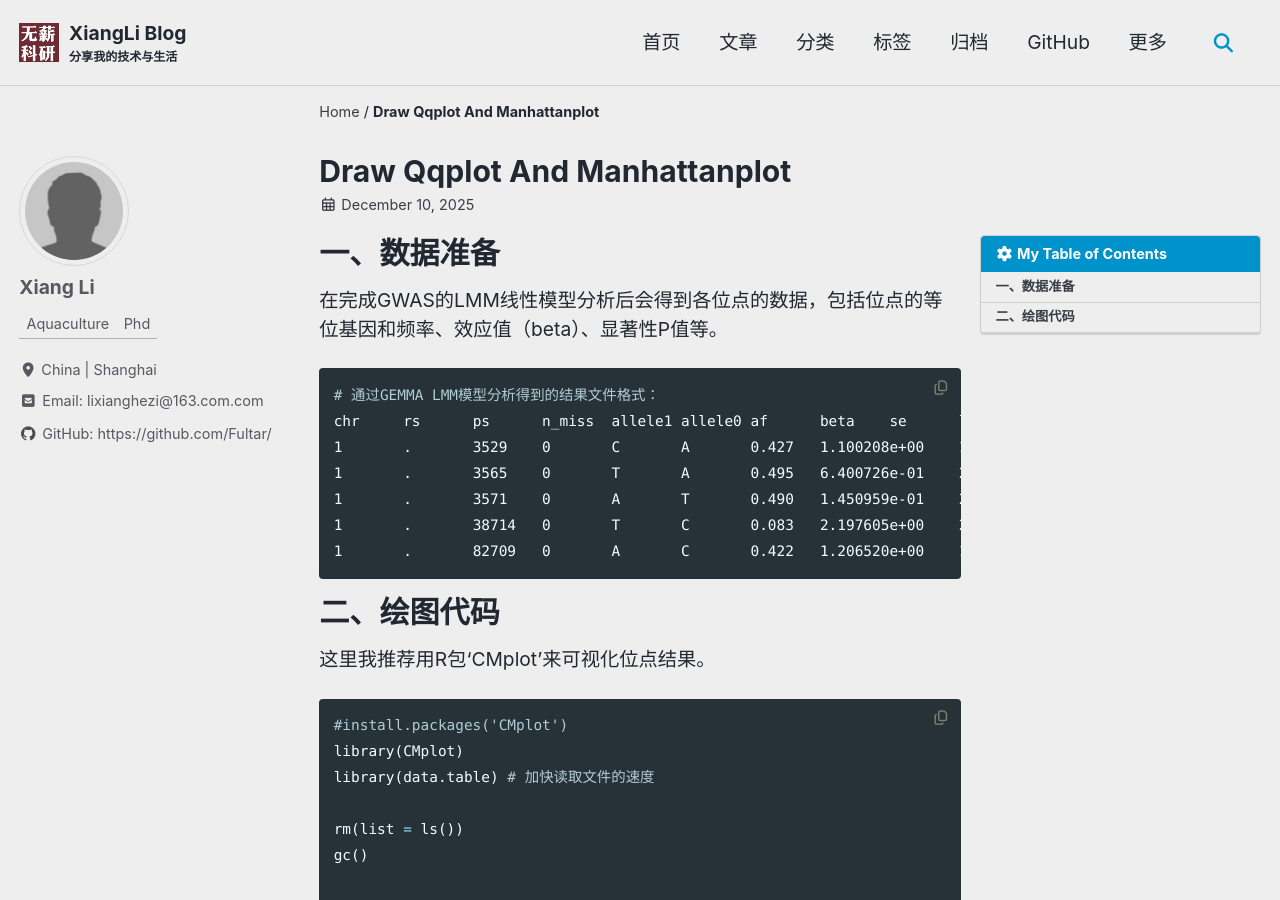
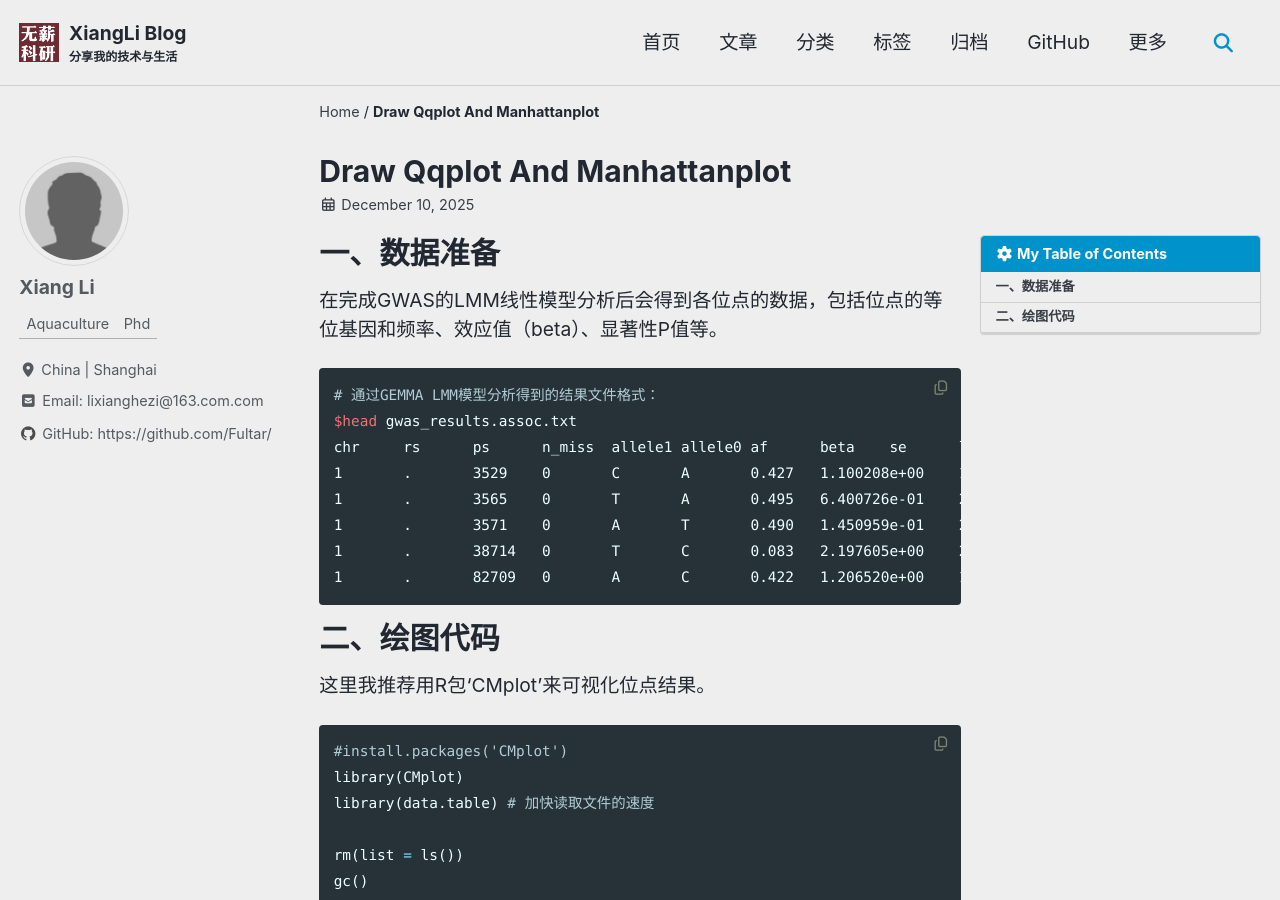
Before and after one commit to Fultar/Fultar.github.io, a Jekyll site: the page built from _posts/2025-12-10-draw-qqplot-and-manhattanplot.md, in a window 1280 px wide and 900 px high. Built offline with Jekyll 4.4.1, drawn with Linux system fonts in a browser that asks for light colours; cached includes are drawn as plain includes; comment, search, counter and statistics services are not loaded.

Commit message:
Update 2025-12-10-draw-qqplot-and-manhattanplot.md

````diff
--- a/_posts/2025-12-10-draw-qqplot-and-manhattanplot.md
+++ b/_posts/2025-12-10-draw-qqplot-and-manhattanplot.md
@@ -3,6 +3,7 @@
 在完成GWAS的LMM线性模型分析后会得到各位点的数据，包括位点的等位基因和频率、效应值（beta）、显著性P值等。
 ```shell
 # 通过GEMMA LMM模型分析得到的结果文件格式：
+$head gwas_results.assoc.txt
 chr	rs	ps	n_miss	allele1	allele0	af	beta	se	logl_H1	l_remle	l_mle	p_wald	p_lrt	p_score
 1	.	3529	0	C	A	0.427	1.100208e+00	1.872614e+00	-3.510330e+02	1.000000e+05	1.000000e+05	5.583062e-01	5.465892e-01	5.484665e-01
 1	.	3565	0	T	A	0.495	6.400726e-01	2.872317e+00	-3.511885e+02	1.000000e+05	1.000000e+05	8.241580e-01	8.189848e-01	8.195225e-01
````
